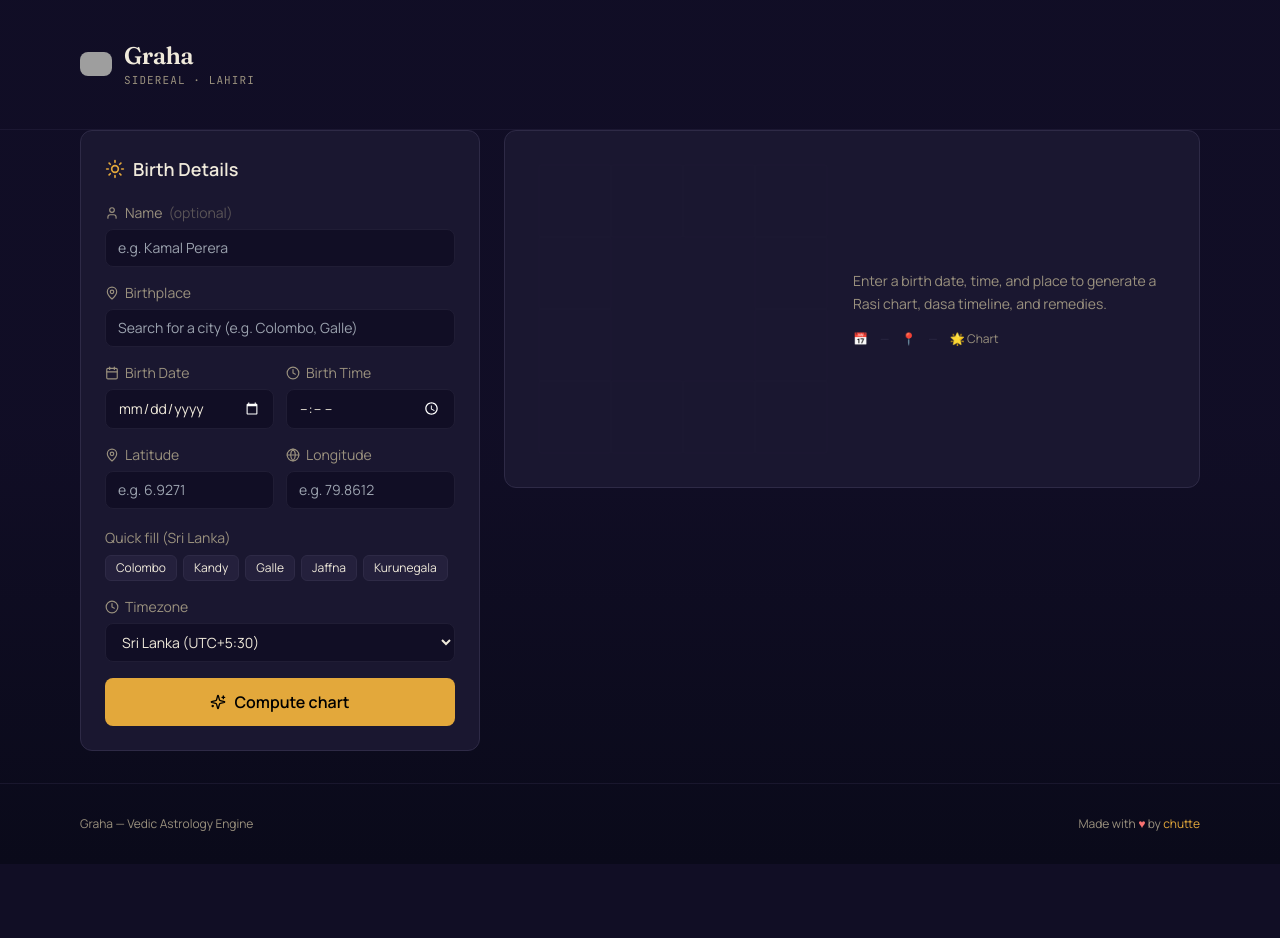
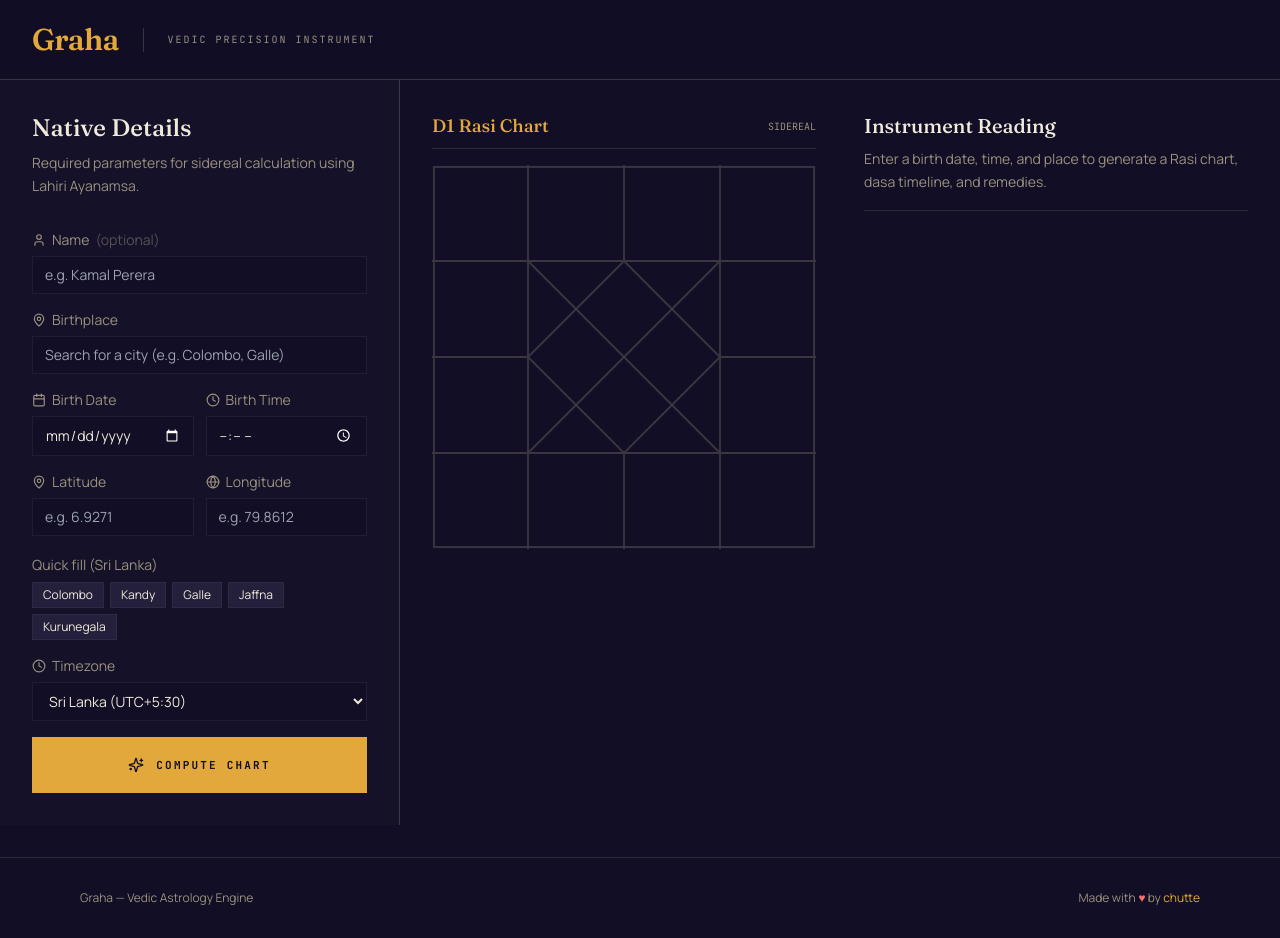
Before and after one commit to supunsathsara/graha, a Next.js app in the folder apps/web/: page / in a window 1280 px wide. Before the commit the page ends 864 px from the top, so only its background shows below. Built offline with nearby package versions, Linux system fonts and the light colour scheme; grey boxes are pictures that could not be loaded.

Commit message:
feat: enhance Rasi chart with new grid layout and animations; update global styles

```diff
--- a/apps/web/src/app/globals.css
+++ b/apps/web/src/app/globals.css
@@ -45,6 +45,42 @@
   }
 }
 
+@layer utilities {
+  .instrument-border {
+    border: 1px solid hsl(var(--ash));
+  }
+  .instrument-border-turmeric {
+    border: 2px solid hsl(var(--turmeric));
+  }
+
+  .south-indian-grid {
+    display: grid;
+    grid-template-columns: repeat(4, 1fr);
+    grid-template-rows: repeat(4, 1fr);
+    width: 100%;
+    aspect-ratio: 1 / 1;
+    border: 1px solid hsl(var(--ash));
+  }
+  .chart-cell {
+    border: 1px solid hsl(var(--ash));
+    display: flex;
+    flex-direction: column;
+    align-items: center;
+    justify-content: center;
+    padding: 4px;
+    position: relative;
+  }
+  .chart-center {
+    grid-column: 2 / 4;
+    grid-row: 2 / 4;
+    display: flex;
+    align-items: center;
+    justify-content: center;
+    background-color: hsla(var(--manuscript), 0.5);
+    border: 1px solid hsl(var(--ash));
+  }
+}
+
 /* Scrollbar styling */
 ::-webkit-scrollbar {
   width: 6px;
--- a/apps/web/src/app/page.tsx
+++ b/apps/web/src/app/page.tsx
@@ -137,35 +137,25 @@ export default function Home() {
   };
 
   return (
-    <div className="min-h-screen bg-gradient-to-b from-background via-background to-[#0a0a1a]">
-      {/* Hero */}
-      <header className="border-b border-border/40">
-        <div className="container max-w-6xl mx-auto px-4 py-6 md:py-10">
-          <div className="flex items-center gap-3">
-            <img src="/icon" alt="Graha" width={32} height={32} className="rounded-lg" />
-            <div>
-              <h1 className="font-display text-xl md:text-2xl font-semibold text-foreground tracking-tight">Graha</h1>
-              <p className="font-mono text-[11px] text-muted-foreground tracking-widest uppercase">sidereal · Lahiri</p>
-            </div>
-          </div>
+    <div className="flex flex-col min-h-screen bg-night text-ola-leaf overflow-x-hidden">
+      {/* Header */}
+      <header className="h-20 border-b border-ash/30 flex items-center justify-between px-8 bg-night/80 backdrop-blur-md sticky top-0 z-50">
+        <div className="flex items-center gap-4">
+          <span className="font-display text-3xl font-semibold text-turmeric tracking-tight">Graha</span>
+          <div className="h-6 w-[1px] bg-ash/30 mx-2"></div>
+          <span className="font-mono text-[10px] uppercase tracking-[0.2em] text-ash hidden md:inline">Vedic Precision Instrument</span>
         </div>
       </header>
 
-      <main className="container max-w-6xl mx-auto px-4 py-4 md:py-8 -mt-6 md:-mt-8 relative z-10">
-        <div className="grid lg:grid-cols-[400px_1fr] gap-4 md:gap-6 items-start">
-          {/* Form */}
-          <motion.div
-            initial={{ opacity: 0, x: -20 }}
-            animate={{ opacity: 1, x: 0 }}
-            transition={{ duration: 0.5, delay: 0.2 }}
-          >
-            <div className="bg-card border border-border rounded-xl p-4 md:p-6 space-y-4 md:space-y-5">
-              <h2 className="text-lg font-semibold flex items-center gap-2">
-                <Sun className="w-5 h-5 text-primary" />
-                Birth Details
-              </h2>
+      <main className="flex-1 flex flex-col lg:flex-row">
+        {/* LEFT COLUMN: Birth Details */}
+        <aside className="w-full lg:w-[400px] border-r border-ash/30 p-4 md:p-8 flex flex-col gap-8 bg-manuscript/40">
+          <div className="flex flex-col gap-2">
+            <h2 className="font-display text-2xl font-medium text-ola-leaf">Native Details</h2>
+            <p className="font-sans text-sm text-ash leading-relaxed">Required parameters for sidereal calculation using Lahiri Ayanamsa.</p>
+          </div>
 
-              <form onSubmit={handleSubmit} className="space-y-4">
+          <form onSubmit={handleSubmit} className="space-y-4">
                 {/* Name */}
                 <div className="space-y-1.5">
                   <label className="text-sm text-muted-foreground flex items-center gap-1.5">
@@ -393,7 +383,7 @@ export default function Home() {
                 <button
                   type="submit"
                   disabled={mutation.isPending}
-                  className="w-full py-3 rounded-lg bg-primary text-primary-foreground font-semibold hover:opacity-90 transition disabled:opacity-50 flex items-center justify-center gap-2"
+                  className="w-full bg-turmeric text-night font-mono text-[11px] uppercase font-bold tracking-[0.2em] py-5 px-6 flex items-center justify-center gap-3 hover:brightness-110 active:scale-[0.99] transition-all"
                 >
                   {mutation.isPending ? (
                     <>
@@ -408,11 +398,47 @@ export default function Home() {
                   )}
                 </button>
               </form>
+        </aside>
+
+        {/* RIGHT COLUMN: Visualization & Analysis */}
+        <section className="flex-1 p-4 md:p-8 flex flex-col gap-8 bg-night">
+          {/* Hero State: Rasi Chart */}
+          <div className="grid grid-cols-1 lg:grid-cols-2 gap-12 items-start" id="analysis-dashboard">
+            <div className="w-full max-w-[500px] mx-auto lg:mx-0 relative">
+              <div className="flex items-center justify-between mb-4 border-b border-ash/20 pb-2">
+                <span className="font-display text-lg text-turmeric">D1 Rasi Chart</span>
+                <span className="font-mono text-[10px] text-ash">SIDEREAL</span>
+              </div>
+              {mutation.data ? (
+                <RasiChart
+                  lagnaSign={mutation.data.chart.lagna?.sign ?? 0}
+                  planets={mutation.data.chart.planets}
+                  showEmpty={true}
+                />
+              ) : (
+                <RasiChartPreview />
+              )}
             </div>
-          </motion.div>
 
-          {/* Results */}
-          <div className="space-y-4">
+            {/* Quick Data / Empty State */}
+            <div className="w-full flex flex-col gap-6">
+              <div className="flex flex-col gap-2 border-b border-ash/20 pb-4">
+                <h3 className="font-display text-xl text-ola-leaf">Instrument Reading</h3>
+                {!mutation.data ? (
+                  <p className="font-sans text-sm text-ash leading-relaxed">
+                    Enter a birth date, time, and place to generate a Rasi chart, dasa timeline, and remedies.
+                  </p>
+                ) : (
+                  <p className="font-sans text-sm text-ash leading-relaxed">
+                    Calculations complete. Navigating results.
+                  </p>
+                )}
+              </div>
+            </div>
+          </div>
+
+          {/* Results Details */}
+          <div className="space-y-4 md:space-y-6 ">
             {/* Error */}
             <AnimatePresence>
               {mutation.isError && (
@@ -469,36 +495,11 @@ export default function Home() {
               )}
             </AnimatePresence>
 
-            {/* Empty state */}
-            {!mutation.isPending &&
-              !mutation.isSuccess &&
-              !mutation.isError && (
-                <motion.div
-                  initial={{ opacity: 0 }}
-                  animate={{ opacity: 1 }}
-                  className="bg-card border border-border rounded-xl p-6 md:p-8"
-                >
-                  <div className="flex flex-col lg:flex-row items-center gap-6">
-                    <RasiChartPreview className="shrink-0" />
-                    <div>
-                      <p className="text-sm text-muted-foreground leading-relaxed max-w-sm">
-                        Enter a birth date, time, and place to generate a Rasi chart, dasa timeline, and remedies.
-                      </p>
-                      <div className="flex items-center gap-3 mt-4 text-xs text-muted-foreground">
-                        <span>📅</span>
-                        <span className="text-border">—</span>
-                        <span>📍</span>
-                        <span className="text-border">—</span>
-                        <span>🌟 Chart</span>
-                      </div>
-                    </div>
-                  </div>
-                </motion.div>
-              )}
+
           </div>
-        </div>
+        </section>
       </main>
-      <footer className="border-t border-border/40 py-6 md:py-8">
+      <footer className="border-t border-ash/20 mt-8 py-8 text-center text-ash font-sans text-sm">
         <div className="container max-w-6xl mx-auto px-4 flex flex-col md:flex-row items-center justify-between gap-2">
           <p className="text-xs text-muted-foreground">
             Graha — Vedic Astrology Engine
@@ -547,13 +548,7 @@ function ChartResults({
       {/* Chart header */}
       <div className="p-4 md:p-6 border-b border-border">
         <div className="flex flex-col md:flex-row gap-4 md:gap-6 items-start">
-          <div className="shrink-0">
-            <RasiChart
-              lagnaSign={chart?.lagna?.sign ?? 0}
-              planets={chart?.planets}
-              className="mx-auto md:mx-0"
-            />
-          </div>
+
           <div className="min-w-0 flex-1">
             <h3 className="font-display text-lg font-semibold">
               {chart?.name || "Birth Chart"}
--- a/apps/web/src/components/rasi-chart.tsx
+++ b/apps/web/src/components/rasi-chart.tsx
@@ -1,8 +1,7 @@
+import { motion } from "framer-motion";
+
 /**
- * South Indian Rasi (D1) chart wheel — SVG.
- *
- * Fixed 4×4 grid. Houses are fixed in position; signs rotate based on lagna.
- * Planets are placed in their house cells using astrological glyphs.
+ * South Indian Rasi (D1) chart wheel — HTML/CSS Grid based with realtime drawing animations.
  */
 
 const ZODIAC_SYMBOLS: Record<number, string> = {
@@ -17,21 +16,44 @@ const ZODIAC_NAMES: Record<number, string> = {
   8: "Sagittarius", 9: "Capricorn", 10: "Aquarius", 11: "Pisces",
 };
 
-const PLANET_SYMBOLS: Record<number, string> = {
-  0: "☉", 1: "☽", 2: "☿", 3: "♀", 4: "♂",
-  5: "♃", 6: "♄", 7: "♅", 8: "♆", 9: "♇",
-  10: "☊", 11: "☋",
-  // Lagna
-  100: "As",
+const PLANET_NAMES: Record<number, string> = {
+  0: "Su", 1: "Mo", 2: "Me", 3: "Ve", 4: "Ma",
+  5: "Ju", 6: "Sa", 7: "Ur", 8: "Ne", 9: "Pl",
+  10: "Ra", 11: "Ke",
 };
 
-// House positions in the 4×4 grid (top-left is (0,0))
+// House positions in the 4x4 grid (top-left is (0,0))
 // Indices 0-11 map to grid positions row-major
-const HOUSE_GRID = [10, 11, 12, 1, 9, 0, 0, 2, 8, 0, 0, 3, 7, 6, 5, 4];
+const HOUSE_GRID = [12, 1, 2, 3, 11, 0, 0, 4, 10, 0, 0, 5, 9, 8, 7, 6];
 
-const CELL_SIZE = 72;
-const GRID_SIZE = 4;
-const PADDING = 2;
+// Helper to get coordinates (in % or 0-100 viewBox) of a house
+// Row/Col indices:
+// 12 -> row 0, col 0
+// 1  -> row 0, col 1
+// 2  -> row 0, col 2
+// 3  -> row 0, col 3
+// 11 -> row 1, col 0
+// 4  -> row 1, col 3
+// 10 -> row 2, col 0
+// 5  -> row 2, col 3
+// 9  -> row 3, col 0
+// 8  -> row 3, col 1
+// 7  -> row 3, col 2
+// 6  -> row 3, col 3
+const HOUSE_POSITIONS: Record<number, { x: number; y: number }> = {
+  12: { x: 0, y: 0 },
+  1:  { x: 25, y: 0 },
+  2:  { x: 50, y: 0 },
+  3:  { x: 75, y: 0 },
+  4:  { x: 75, y: 25 },
+  5:  { x: 75, y: 50 },
+  6:  { x: 75, y: 75 },
+  7:  { x: 50, y: 75 },
+  8:  { x: 25, y: 75 },
+  9:  { x: 0, y: 75 },
+  10: { x: 0, y: 50 },
+  11: { x: 0, y: 25 },
+};
 
 export function RasiChart({
   lagnaSign,
@@ -44,9 +66,6 @@ export function RasiChart({
   showEmpty?: boolean;
   className?: string;
 }) {
-  const width = GRID_SIZE * CELL_SIZE + PADDING * 2;
-  const height = GRID_SIZE * CELL_SIZE + PADDING * 2;
-
   // Build house → planets map
   const housePlanets: Record<number, number[]> = {};
   if (planets) {
@@ -60,134 +79,230 @@ export function RasiChart({
   // Determine sign for each house based on lagna
   const houseSign = (houseNum: number) => (houseNum - 1 + lagnaSign) % 12;
 
-  const renderCell = (gridIndex: number) => {
+  // Let's render the text elements overlay
+  const renderCellText = (gridIndex: number) => {
     const houseNum = HOUSE_GRID[gridIndex];
-    if (houseNum === 0 && !showEmpty) return null;
     if (houseNum === 0) {
-      // Empty center cell
-      const x = (gridIndex % GRID_SIZE) * CELL_SIZE + PADDING;
-      const y = Math.floor(gridIndex / GRID_SIZE) * CELL_SIZE + PADDING;
-      return (
-        <rect key={`empty-${gridIndex}`} x={x} y={y} width={CELL_SIZE} height={CELL_SIZE} fill="hsl(var(--card))" stroke="none" />
-      );
+      if (gridIndex === 5) {
+        // Center label animation
+        return (
+          <div key="center" className="chart-center border-0 bg-transparent">
+            <motion.div
+              initial={{ opacity: 0, scale: 0.8 }}
+              animate={{ opacity: 1, scale: 1 }}
+              transition={{ delay: 1.6, duration: 0.6 }}
+              className="text-center relative z-10 p-1"
+            >
+              <div className="font-display text-xs text-ash uppercase tracking-widest">Sidereal</div>
+              <div className="font-data text-[10px] text-ash/50 mt-1">Lahiri Ayanamsa</div>
+            </motion.div>
+          </div>
+        );
+      }
+      return <div key={`empty-${gridIndex}`} />;
     }
 
-    const col = gridIndex % GRID_SIZE;
-    const row = Math.floor(gridIndex / GRID_SIZE);
-    const x = col * CELL_SIZE + PADDING;
-    const y = row * CELL_SIZE + PADDING;
     const sign = houseSign(houseNum);
     const isLagna = houseNum === 1;
     const housePlanetIds = housePlanets[houseNum] || [];
 
     return (
-      <g key={`house-${houseNum}`}>
-        <rect
-          x={x}
-          y={y}
-          width={CELL_SIZE}
-          height={CELL_SIZE}
-          fill={isLagna ? "hsl(var(--turmeric) / 0.06)" : "hsl(var(--card))"}
-          stroke={isLagna ? "hsl(var(--turmeric))" : "hsl(var(--border))"}
-          strokeWidth={isLagna ? 1.5 : 0.5}
-        />
-        {/* Sign symbol */}
-        <text
-          x={x + CELL_SIZE / 2}
-          y={y + 18}
-          textAnchor="middle"
-          fill="hsl(var(--ash))"
-          fontSize={11}
-          fontFamily="JetBrains Mono, monospace"
+      <div key={`house-${houseNum}`} className="relative flex flex-col items-center justify-center p-4 h-full w-full select-none">
+        {/* House number */}
+        <motion.span
+          initial={{ opacity: 0 }}
+          animate={{ opacity: 0.5 }}
+          transition={{ delay: 1.2 + houseNum * 0.05 }}
+          className={`absolute top-1.5 left-1.5 font-data text-[9px] ${isLagna ? 'text-turmeric' : 'text-ash'}`}
+        >
+          {houseNum}
+        </motion.span>
+
+        {/* Zodiac Symbol */}
+        <motion.span
+          initial={{ opacity: 0 }}
+          animate={{ opacity: 0.3 }}
+          transition={{ delay: 1.3 + houseNum * 0.05 }}
+          className="absolute bottom-1.5 right-1.5 font-data text-[9px] text-ash"
         >
           {ZODIAC_SYMBOLS[sign]}
-        </text>
-        {/* House number */}
-        <text
-          x={x + 4}
-          y={y + 12}
-          fill="hsl(var(--muted-foreground))"
-          fontSize={8}
-          fontFamily="JetBrains Mono, monospace"
-          opacity={0.6}
-        >
-          {houseNum}
-        </text>
-        {/* Planets in this house */}
+        </motion.span>
+
+        {/* Planet names */}
         {housePlanetIds.length > 0 && (
-          <text
-            x={x + CELL_SIZE / 2}
-            y={y + CELL_SIZE - 10}
-            textAnchor="middle"
-            fill={isLagna ? "hsl(var(--turmeric))" : "hsl(var(--ola-leaf))"}
-            fontSize={14}
-            fontFamily="JetBrains Mono, monospace"
-            letterSpacing={4}
+          <motion.span
+            initial={{ opacity: 0, y: 5 }}
+            animate={{ opacity: 1, y: 0 }}
+            transition={{ delay: 1.5 + houseNum * 0.05, type: "spring", stiffness: 100 }}
+            className={`text-turmeric font-data text-xs md:text-sm text-center ${isLagna ? 'font-bold' : ''}`}
           >
-            {housePlanetIds.map((id) => PLANET_SYMBOLS[id] || "").join("")}
-          </text>
+            {housePlanetIds.map(id => PLANET_NAMES[id] || "").join(" ")}
+            {isLagna && <><br/>As</>}
+          </motion.span>
         )}
-        {/* Lagna marker */}
-        {isLagna && (
-          <text
-            x={x + CELL_SIZE - 4}
-            y={y + CELL_SIZE - 4}
-            textAnchor="end"
-            fill="hsl(var(--turmeric))"
-            fontSize={7}
-            fontFamily="JetBrains Mono, monospace"
+
+        {isLagna && housePlanetIds.length === 0 && (
+          <motion.span
+            initial={{ opacity: 0, scale: 0.8 }}
+            animate={{ opacity: 1, scale: 1 }}
+            transition={{ delay: 1.5, type: "spring" }}
+            className="text-turmeric font-data text-xs md:text-sm font-bold"
           >
-            Lagna
-          </text>
+            As
+          </motion.span>
         )}
-      </g>
+      </div>
     );
   };
 
-  if (!showEmpty && !planets) {
-    return (
-      <div className={`flex items-center justify-center ${className}`}>
-        <svg width={width} height={height} className="opacity-30">
-          {Array.from({ length: 16 }, (_, i) => renderCell(i))}
-        </svg>
+  return (
+    <div className={`relative aspect-square w-full bg-manuscript/10 p-1 ${className}`}>
+      {/* SVG Drawing Layer */}
+      <svg className="absolute inset-0 w-full h-full text-ash/20 pointer-events-none" viewBox="0 0 100 100" fill="none">
+        {/* Outer border */}
+        <motion.rect
+          x="0.5" y="0.5" width="99" height="99"
+          stroke="hsl(var(--ash))"
+          strokeWidth="0.5"
+          initial={{ pathLength: 0 }}
+          animate={{ pathLength: 1 }}
+          transition={{ duration: 1.2, ease: "easeInOut" }}
+        />
+
+        {/* Horizontal grid lines */}
+        <motion.line
+          x1="0" y1="25" x2="100" y2="25"
+          stroke="hsl(var(--ash))"
+          strokeWidth="0.5"
+          initial={{ pathLength: 0 }}
+          animate={{ pathLength: 1 }}
+          transition={{ delay: 0.3, duration: 0.8, ease: "easeInOut" }}
+        />
+        <motion.line
+          x1="0" y1="75" x2="100" y2="75"
+          stroke="hsl(var(--ash))"
+          strokeWidth="0.5"
+          initial={{ pathLength: 0 }}
+          animate={{ pathLength: 1 }}
+          transition={{ delay: 0.3, duration: 0.8, ease: "easeInOut" }}
+        />
+
+        {/* Vertical grid lines */}
+        <motion.line
+          x1="25" y1="0" x2="25" y2="100"
+          stroke="hsl(var(--ash))"
+          strokeWidth="0.5"
+          initial={{ pathLength: 0 }}
+          animate={{ pathLength: 1 }}
+          transition={{ delay: 0.5, duration: 0.8, ease: "easeInOut" }}
+        />
+        <motion.line
+          x1="75" y1="0" x2="75" y2="100"
+          stroke="hsl(var(--ash))"
+          strokeWidth="0.5"
+          initial={{ pathLength: 0 }}
+          animate={{ pathLength: 1 }}
+          transition={{ delay: 0.5, duration: 0.8, ease: "easeInOut" }}
+        />
+
+        {/* Short inner grids */}
+        <motion.line
+          x1="0" y1="50" x2="25" y2="50"
+          stroke="hsl(var(--ash))"
+          strokeWidth="0.5"
+          initial={{ pathLength: 0 }}
+          animate={{ pathLength: 1 }}
+          transition={{ delay: 0.8, duration: 0.4, ease: "easeInOut" }}
+        />
+        <motion.line
+          x1="75" y1="50" x2="100" y2="50"
+          stroke="hsl(var(--ash))"
+          strokeWidth="0.5"
+          initial={{ pathLength: 0 }}
+          animate={{ pathLength: 1 }}
+          transition={{ delay: 0.8, duration: 0.4, ease: "easeInOut" }}
+        />
+        <motion.line
+          x1="50" y1="0" x2="50" y2="25"
+          stroke="hsl(var(--ash))"
+          strokeWidth="0.5"
+          initial={{ pathLength: 0 }}
+          animate={{ pathLength: 1 }}
+          transition={{ delay: 0.8, duration: 0.4, ease: "easeInOut" }}
+        />
+        <motion.line
+          x1="50" y1="75" x2="50" y2="100"
+          stroke="hsl(var(--ash))"
+          strokeWidth="0.5"
+          initial={{ pathLength: 0 }}
+          animate={{ pathLength: 1 }}
+          transition={{ delay: 0.8, duration: 0.4, ease: "easeInOut" }}
+        />
+
+        {/* Center diagonals */}
+        <motion.line
+          x1="25" y1="25" x2="75" y2="75"
+          stroke="hsl(var(--ash))"
+          strokeWidth="0.5"
+          initial={{ pathLength: 0 }}
+          animate={{ pathLength: 1 }}
+          transition={{ delay: 1.0, duration: 0.6, ease: "easeInOut" }}
+        />
+        <motion.line
+          x1="75" y1="25" x2="25" y2="75"
+          stroke="hsl(var(--ash))"
+          strokeWidth="0.5"
+          initial={{ pathLength: 0 }}
+          animate={{ pathLength: 1 }}
+          transition={{ delay: 1.0, duration: 0.6, ease: "easeInOut" }}
+        />
+
+        {/* Center Diamond */}
+        <motion.polygon
+          points="50,25 75,50 50,75 25,50"
+          stroke="hsl(var(--ash))"
+          strokeWidth="0.5"
+          initial={{ pathLength: 0 }}
+          animate={{ pathLength: 1 }}
+          transition={{ delay: 1.2, duration: 0.8, ease: "easeInOut" }}
+        />
+
+        {/* Lagna Highlight Box */}
+        <motion.rect
+          x="25.5" y="0.5" width="24" height="24"
+          stroke="hsl(var(--turmeric))"
+          strokeWidth="1.5"
+          fill="rgba(227, 162, 61, 0.05)"
+          initial={{ pathLength: 0, opacity: 0 }}
+          animate={{ pathLength: 1, opacity: 1 }}
+          transition={{ delay: 1.5, duration: 0.8, ease: "easeInOut" }}
+        />
+      </svg>
+
+      {/* HTML Content Overlay */}
+      <div className="absolute inset-0 grid grid-cols-4 grid-rows-4 w-full h-full z-10 pointer-events-none [&>*]:pointer-events-auto">
+        {Array.from({ length: 16 }, (_, i) => renderCellText(i))}
       </div>
-    );
-  }
-
-  return (
-    <div className={className}>
-      <svg width={width} height={height}>
-        {Array.from({ length: 16 }, (_, i) => renderCell(i))}
-      </svg>
     </div>
   );
 }
 
 export function RasiChartPreview({ className = "" }: { className?: string }) {
   return (
-    <div className={`flex items-center justify-center ${className}`}>
-      <svg width={4 * 72 + 4} height={4 * 72 + 4} className="opacity-20">
-        {Array.from({ length: 16 }, (_, i) => {
-          const houseNum = HOUSE_GRID[i];
-          if (houseNum === 0) return null;
-          const col = i % GRID_SIZE;
-          const row = Math.floor(i / GRID_SIZE);
-          const x = col * 72 + 2;
-          const y = row * 72 + 2;
-          return (
-            <rect
-              key={i}
-              x={x}
-              y={y}
-              width={72}
-              height={72}
-              fill="none"
-              stroke="hsl(var(--border))"
-              strokeWidth={0.5}
-              rx={2}
-            />
-          );
-        })}
+    <div className={`relative aspect-square w-full bg-manuscript/5 p-1 ${className} opacity-30`}>
+      <svg className="absolute inset-0 w-full h-full text-ash/20 pointer-events-none" viewBox="0 0 100 100" fill="none">
+        <rect x="0.5" y="0.5" width="99" height="99" stroke="hsl(var(--ash))" strokeWidth="0.5" />
+        <line x1="0" y1="25" x2="100" y2="25" stroke="hsl(var(--ash))" strokeWidth="0.5" />
+        <line x1="0" y1="75" x2="100" y2="75" stroke="hsl(var(--ash))" strokeWidth="0.5" />
+        <line x1="25" y1="0" x2="25" y2="100" stroke="hsl(var(--ash))" strokeWidth="0.5" />
+        <line x1="75" y1="0" x2="75" y2="100" stroke="hsl(var(--ash))" strokeWidth="0.5" />
+        <line x1="0" y1="50" x2="25" y2="50" stroke="hsl(var(--ash))" strokeWidth="0.5" />
+        <line x1="75" y1="50" x2="100" y2="50" stroke="hsl(var(--ash))" strokeWidth="0.5" />
+        <line x1="50" y1="0" x2="50" y2="25" stroke="hsl(var(--ash))" strokeWidth="0.5" />
+        <line x1="50" y1="75" x2="50" y2="100" stroke="hsl(var(--ash))" strokeWidth="0.5" />
+        <line x1="25" y1="25" x2="75" y2="75" stroke="hsl(var(--ash))" strokeWidth="0.5" />
+        <line x1="75" y1="25" x2="25" y2="75" stroke="hsl(var(--ash))" strokeWidth="0.5" />
+        <polygon points="50,25 75,50 50,75 25,50" stroke="hsl(var(--ash))" strokeWidth="0.5" />
       </svg>
     </div>
   );
--- a/apps/web/tailwind.config.js
+++ b/apps/web/tailwind.config.js
@@ -15,6 +15,13 @@ module.exports = {
         mono: ["JetBrains Mono", "monospace"],
       },
       colors: {
+        night: "hsl(var(--night))",
+        manuscript: "hsl(var(--manuscript))",
+        turmeric: "hsl(var(--turmeric))",
+        sindoor: "hsl(var(--sindoor))",
+        tulsi: "hsl(var(--tulsi))",
+        "ola-leaf": "hsl(var(--ola-leaf))",
+        ash: "hsl(var(--ash))",
         border: "hsl(var(--border))",
         input: "hsl(var(--input))",
         ring: "hsl(var(--ring))",
@@ -49,9 +56,9 @@ module.exports = {
         },
       },
       borderRadius: {
-        lg: "var(--radius)",
-        md: "calc(var(--radius) - 2px)",
-        sm: "calc(var(--radius) - 4px)",
+        lg: "0px",
+        md: "0px",
+        sm: "0px",
       },
     },
   },
```
